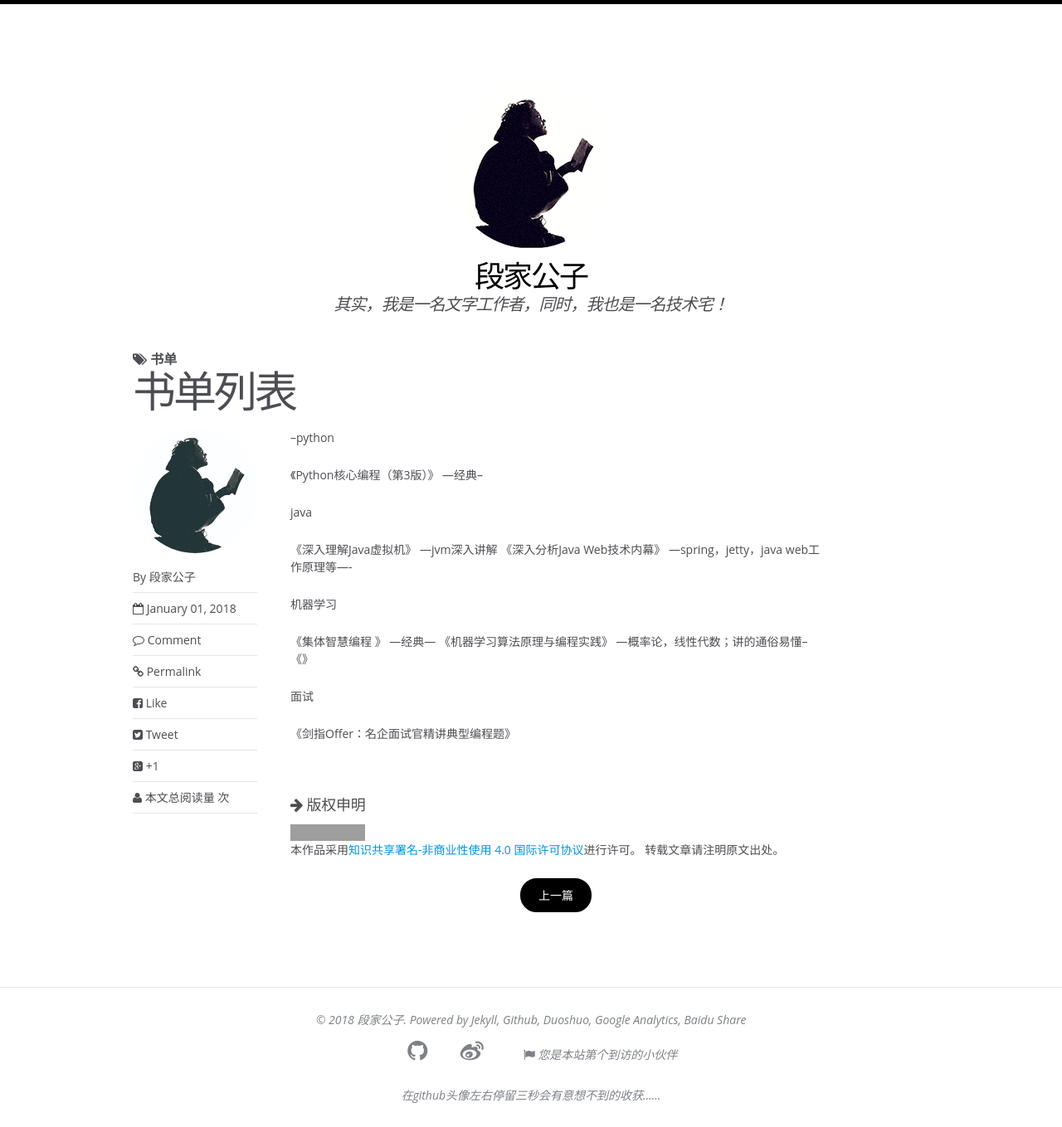
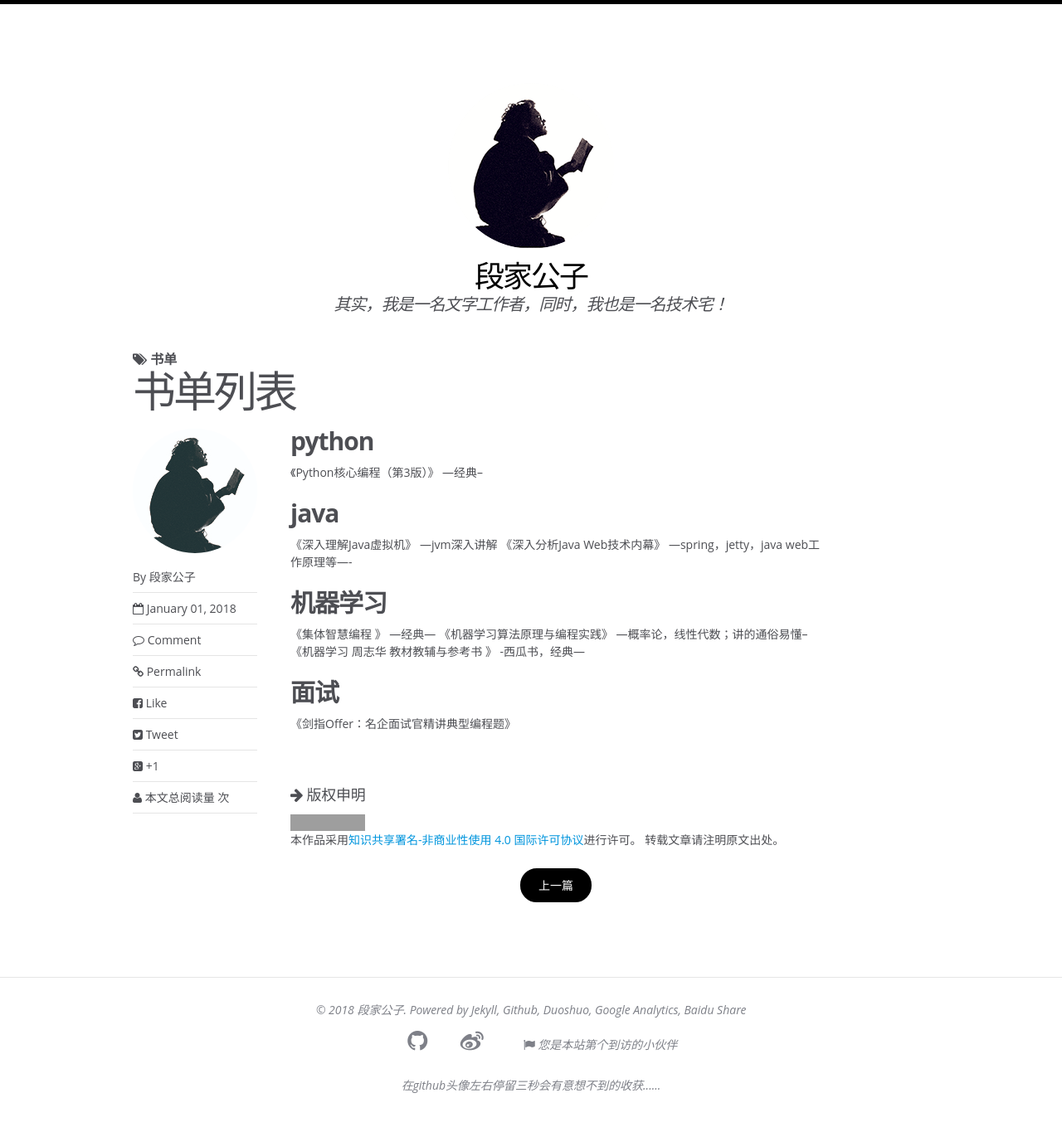
Before and after one commit to 1oscar/1oscar.github.io, a Jekyll site: the page built from _posts/2018-01-01-书单列表.md, in a window 1280 px wide. Shown: the whole page at 83% size. Built offline with Jekyll 4.4.1, drawn with Linux system fonts in a browser that asks for light colours; some web fonts are replaced; comment, search, counter and statistics services are not loaded; grey boxes are pictures that could not be loaded.

Commit message:
Update 2018-01-01-书单列表.md

```diff
--- a/_posts/2018-01-01-书单列表.md
+++ b/_posts/2018-01-01-书单列表.md
@@ -9,24 +9,26 @@ tags: 书单
 
 
 
---python
+
+
+## python
 
 《Python核心编程（第3版）》  ---经典--
 
 
-java
+## java
 
 《深入理解Java虚拟机》 ---jvm深入讲解
 《深入分析Java Web技术内幕》  ---spring，jetty，java web工作原理等----
 
 
-机器学习
+## 机器学习
 
 《集体智慧编程 》 ---经典---
 《机器学习算法原理与编程实践》 ---概率论，线性代数；讲的通俗易懂--
-《》
+《机器学习 周志华 教材教辅与参考书 》  -西瓜书，经典---
 
 
-面试
+## 面试
 
 《剑指Offer：名企面试官精讲典型编程题》
```
